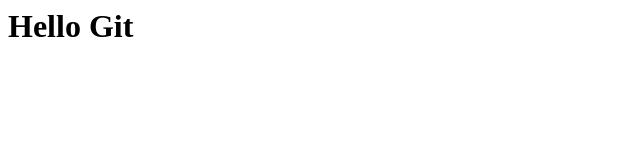
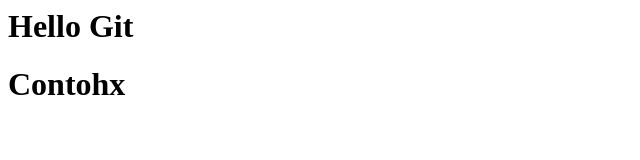
Before and after one commit to weyndraig14/belajar-git-remote, a plain HTML site: page index.html in a window 1280 px wide. Shown: the whole page, without its empty margins (0-640 px from the left). Drawn offline with Linux system fonts and the light colour scheme.

Commit message:
add contoh to index.html

```diff
--- a/index.html
+++ b/index.html
@@ -1,5 +1,6 @@
 <html>
     <body>
         <h1>Hello Git</h1>
+        <h1>Contohx</h1>
     </body>
 </html>
```
